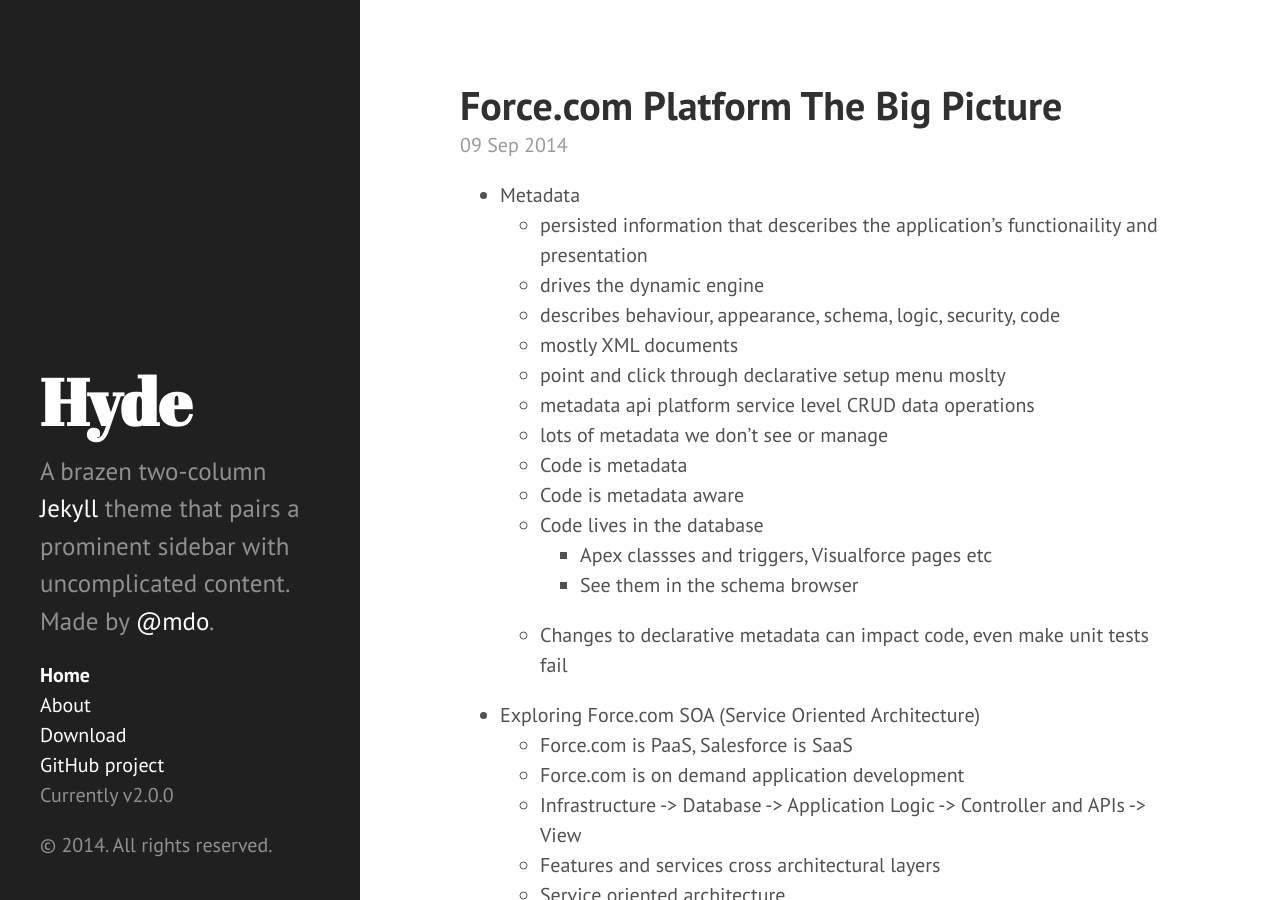
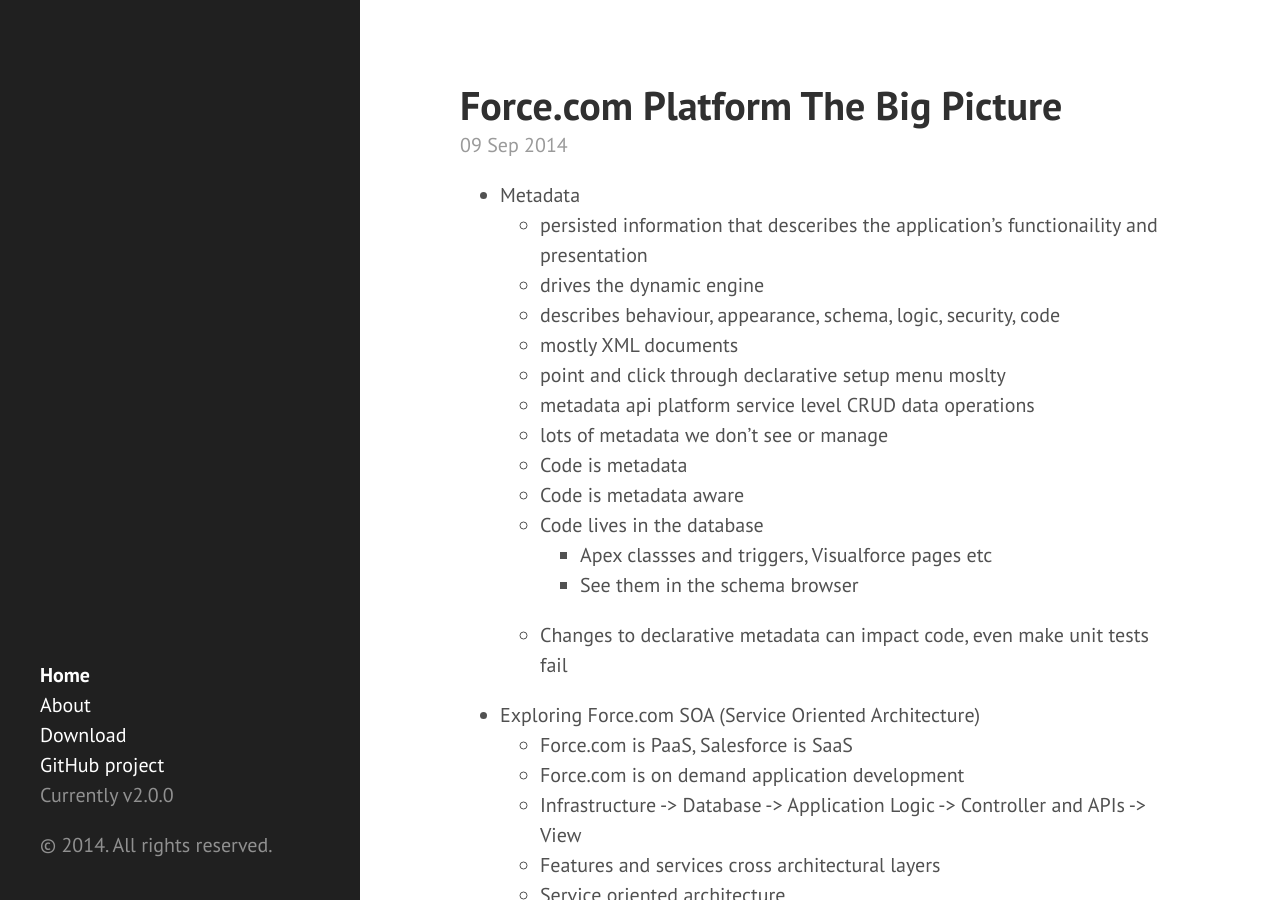
Before and after one commit to eneiand/eneiand.github.io, a Jekyll site: the page built from index.html, in a window 1280 px wide and 900 px high. Built offline with Jekyll 4.4.1, drawn with Linux system fonts in a browser that asks for light colours; Markdown is read by kramdown in place of the engine named in the settings; the list of posts is cut into pages by our own code.

Commit message:
Update _config.yml

```diff
--- a/_config.yml
+++ b/_config.yml
@@ -6,14 +6,14 @@ pygments:         true
 permalink:        pretty
 
 # Setup
-title:            Hyde
-tagline:          'A Jekyll theme'
-description:      'A brazen two-column <a href="http://jekyllrb.com" target="_blank">Jekyll</a> theme that pairs a prominent sidebar with uncomplicated content. Made by <a href="https://twitter.com/mdo" target="_blank">@mdo</a>.'
-url:              http://hyde.getpoole.com
+title:
+tagline:
+description:
+url:
 
 author:
-  name:           'Mark Otto'
-  url:            https://twitter.com/mdo
+  name:           'Neil Anderson'
+  url:            https://twitter.com/NeilAnders0n
 
 paginate:         5
 
@@ -21,4 +21,4 @@ paginate:         5
 version:          2.0.0
 
 github:
-  repo:           https://github.com/poole/hyde
+  repo:           https://github.com/eneiand
```
